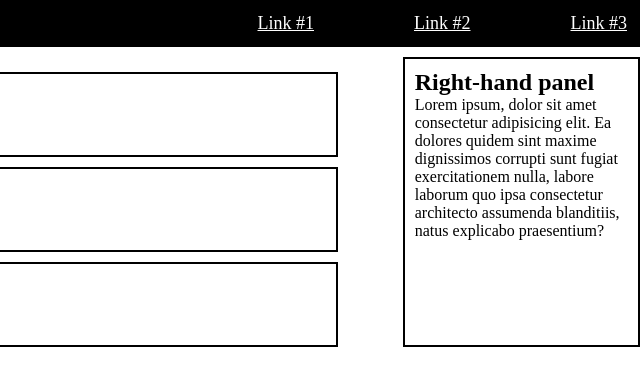
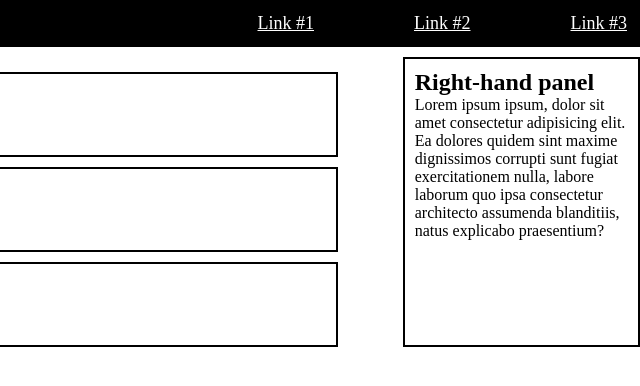
Before and after one commit to joaquinginzo/flex-box-challenge, a plain HTML site: page index.html in a window 1280 px wide. Shown: the full height of the page, 640-1280 px from the left. Drawn offline with Linux system fonts and the light colour scheme.

Commit message:
pull request practice

```diff
--- a/index.html
+++ b/index.html
@@ -47,7 +47,7 @@
 
         <div class="right-panel">
             <h2>Right-hand panel</h2>
-            <p>Lorem ipsum, dolor sit amet consectetur adipisicing elit. Ea dolores quidem sint maxime dignissimos corrupti sunt fugiat exercitationem nulla, labore laborum quo ipsa consectetur architecto assumenda blanditiis, natus explicabo praesentium?</p>
+            <p>Lorem ipsum ipsum, dolor sit amet consectetur adipisicing elit. Ea dolores quidem sint maxime dignissimos corrupti sunt fugiat exercitationem nulla, labore laborum quo ipsa consectetur architecto assumenda blanditiis, natus explicabo praesentium?</p>
         </div>
     </main>
 </body>
```
